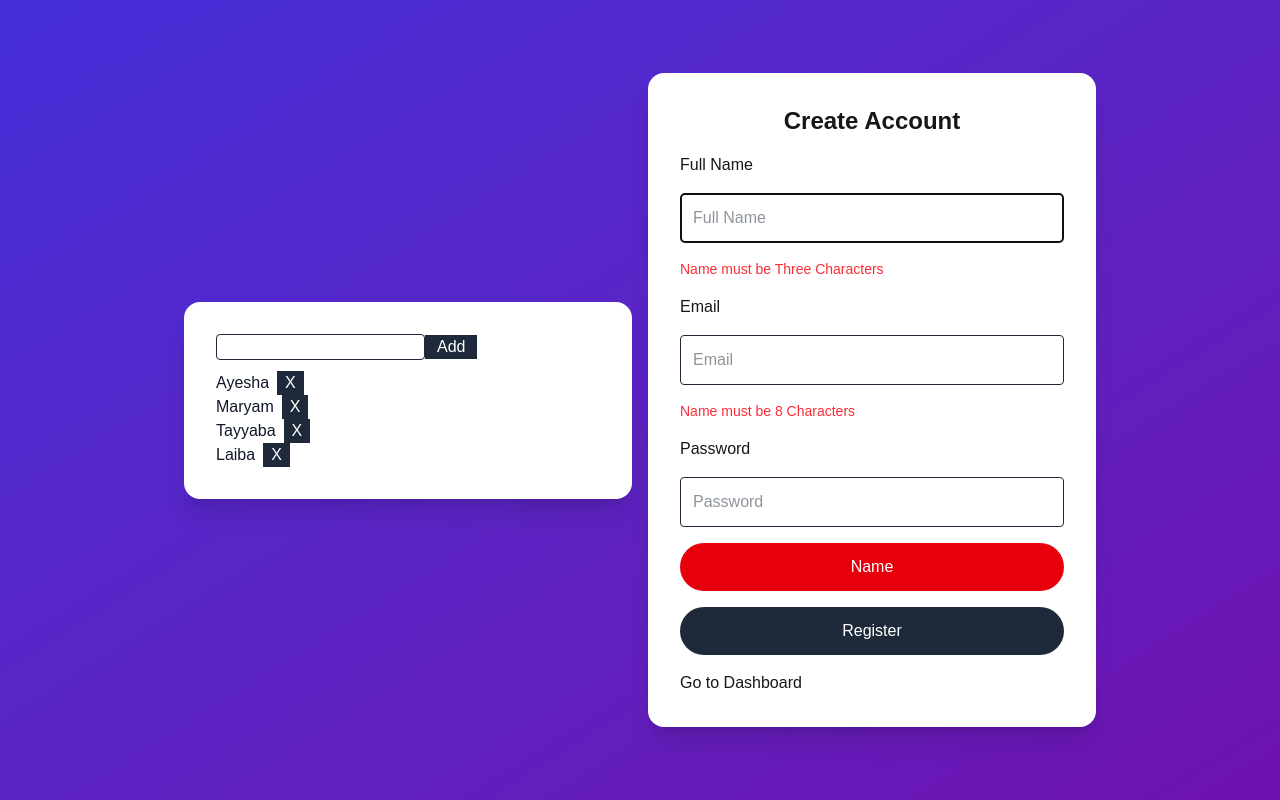
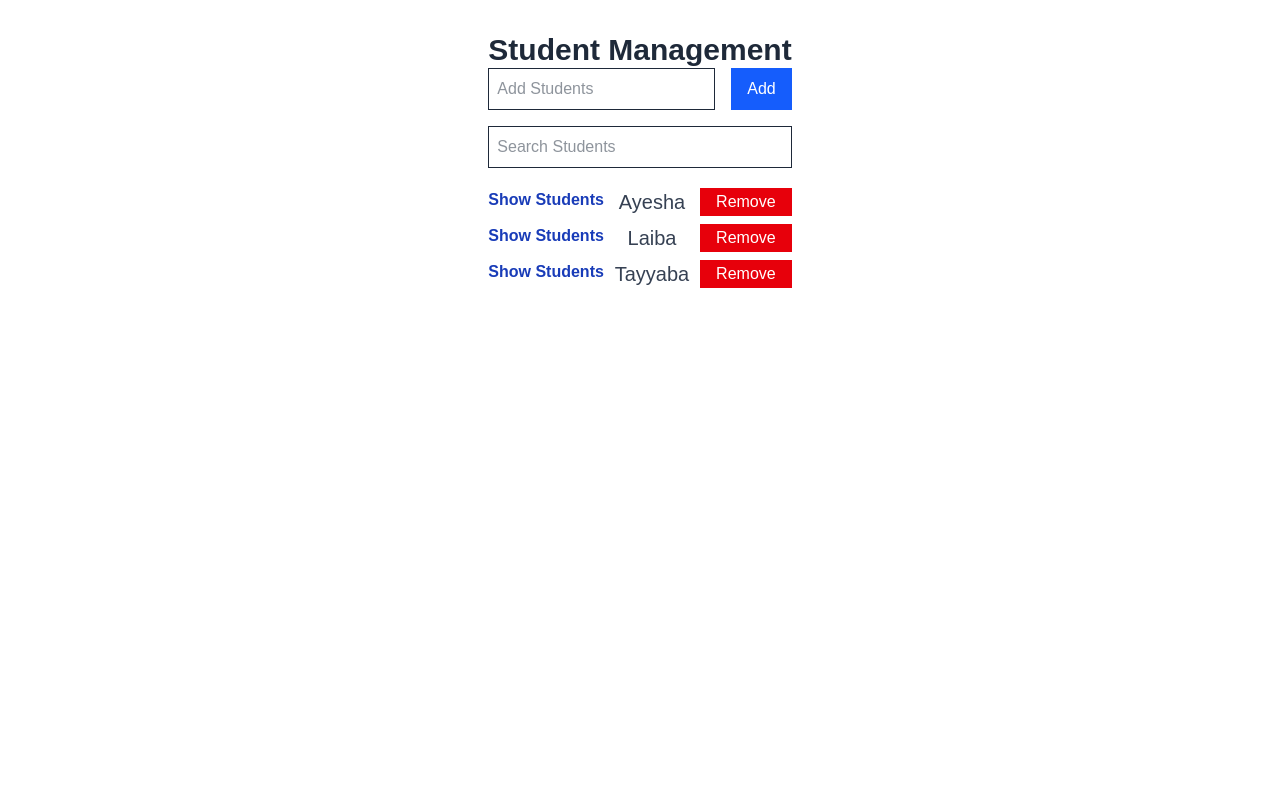
Before and after one commit to laibaranarao3-gif/ajar-web, a Next.js app: page / in a window 1280 px wide. Built offline with nearby package versions, Linux system fonts and the light colour scheme.

Commit message:
type casting

```diff
--- a/app/page.tsx
+++ b/app/page.tsx
@@ -1,110 +1,75 @@
 'use client';
-import { useState, useEffect, useRef } from "react";
+
 import Link from "next/link";
-import CustomButton from "./components/CustomButton";
+import { useState } from "react";
 
-export default function () {
-  const [fullname, setFullName] = useState('');
-  const [email, setEmail] = useState('');
-  const [password, setPassword] = useState('');
-  const [counter, setCounter] = useState(0);
-  const [students, setStudents] = useState([
-    "Ayesha", "Maryam", "Tayyaba", "Laiba"
+type Student = {
+  id: number,
+  name: string,
+  semster: number,
+}
+
+export default function homepage(){
+  const [students, setStudents] = useState<Student[]>([
+    {
+      id: 1, name: "Ayesha", semster: 7
+    },
+    {
+      id: 2, name: "Laiba", semster: 7
+    },
+    {
+      id: 3, name: "Tayyaba", semster: 7
+    },
   ]);
-  const [aStudent, setAStudent] = useState('');
+  const [name, setName] = useState('');
+  const [search, setSearch] = useState('');
 
-  const validName = fullname.trim().length >= 3;
-  const validPassword =
-    /^(?=.*[A-Z])(?=.*\d)(?=.*[@$!%*?&])[A-Za-z\d@$!%*?&]{8,}$/.test(password);
-  const emailValid = /^[^\s@]+@[^\s@]+\.[^\s@]+$/.test(email);
+  const addStudent = () => {
+    if(!name.trim()) return;
 
-  const nameRef = useRef<HTMLInputElement>(null);
+    setStudents((previous) => [
+      ...previous,
+      {
+        id: Date.now(),
+        name: name.trim(),
+        semster: 1,
+      }
+    ]);
+  }
 
-  useEffect(() => {
-    nameRef.current?.focus();
-  }, []);
+  const deleteStudent = (id: number) => {
+    setStudents((previous) =>
+    previous.filter((student) => student.id !== id))
 
-  const handleSubmit = (e: any) => {
-    e.preventDefault();
-    alert(`Name: ${fullname} Email: ${email}`);
-  };
+  }
 
-  const addToArray = () => {
-    if (aStudent.trim() === "") {
-      alert("Please write something");
-      return;
-    }
-    setStudents([...students, aStudent]);
-    setAStudent('');
-  };
+  const filteredStudents = students.filter((student) =>
+    student.name.toLowerCase().includes(search.toLowerCase())
+  );
 
-  const removeArray = (n: number) => {
-    setStudents((previous) => previous.filter((student, i) => i !== n));
-  };
-
-  return (
-    <main className="flex min-h-screen bg-gradient-to-br from-indigo-700 to-purple-800 items-center justify-center p-4 gap-4">
-
-      {/* LEFT WALA CARD */}
-      <div className="w-full max-w-md rounded-2xl bg-white p-6 shadow-xl sm:p-8">
-        <input
-          type="text"
-          value={aStudent}
-          className="border border-gray-800 text-gray-800 rounded"
-          onChange={(e) => setAStudent(e.target.value)}
-        />
-        <button onClick={addToArray} className="bg-gray-800 text-white px-3 mb-3">Add</button>
-        {
-          students.map((student, index) => {
-            return (
-              <div key={index} className="flex gap-2">
-                <p className="text-gray-900">{student}</p>
-                <button onClick={() => removeArray(index)} className="bg-gray-800 text-white px-2">X</button>
-              </div>
-            );
-          })
-        }
+  return(
+    <main className="max-w-2xl bg-white mx-auto p-8">
+      <h1 className="text-3xl font-bold text-gray-800">Student Management</h1>
+      <div className="flex gap-4 mb-4">
+        <input type="text" onChange={(e) => setName(e.target.value)} className="border p-2 flex-1 text-gray-800" placeholder="Add Students" />
+        <button className="bg-blue-600 text-white px-4" onClick={addStudent}>Add</button>
       </div>
 
-      {/* RIGHT WALA CARD - SIR WALA */}
-      <form onSubmit={handleSubmit} className="grid w-full max-w-md gap-4 rounded-2xl bg-white p-6 shadow-xl sm:p-8">
-        <h1 className="text-center text-2xl font-bold">Create Account</h1>
+      <div className="flex">
+        <input type="text" onChange={(e) => setSearch(e.target.value)} className="border p-2 mb-5 flex-1 text-gray-800" placeholder="Search Students" />
+      </div>
 
-        <label>Full Name</label>
-        <input
-          ref={nameRef}
-          type="text"
-          value={fullname}
-          placeholder="Full Name"
-          onChange={(e) => setFullName(e.target.value)}
-          className="border border-gray-800 text-gray-800 rounded p-3"
-        />
-        {!validName && <p className="text-red-500 text-sm">Name must be Three Characters</p>}
-
-        <label>Email</label>
-        <input
-          type="email"
-          value={email}
-          placeholder="Email"
-          onChange={(e) => setEmail(e.target.value)}
-          className="border border-gray-800 text-gray-800 rounded p-3"
-        />
-        {!validPassword && <p className="text-red-500 text-sm">Name must be 8 Characters</p>}
-
-        <label>Password</label>
-        <input
-          type="password"
-          value={password}
-          placeholder="Password"
-          onChange={(e) => setPassword(e.target.value)}
-          className="border border-gray-800 text-gray-800 rounded p-3"
-        />
-
-        <CustomButton />
-        <button type="submit" className="bg-gray-800 text-white p-3 rounded-full">Register</button>
-        <Link href="/dashboard">Go to Dashboard</Link>
-      </form>
-
+      {
+        filteredStudents.map((student, index) => {
+          return <div className="flex gap-2 mb-2 justify-between" key={student.id}>
+            <Link className="font-bold text-blue-800" href={`/students/${student.id}`}>
+              Show Students
+            </Link>
+            <p className="text-xl text-gray-700">{student.name}</p>
+            <button className="bg-red-600 text-white px-4" onClick={() => deleteStudent(student.id)}>Remove</button>
+          </div>;
+        })
+      }
     </main>
-  );
+  )
 }
```
